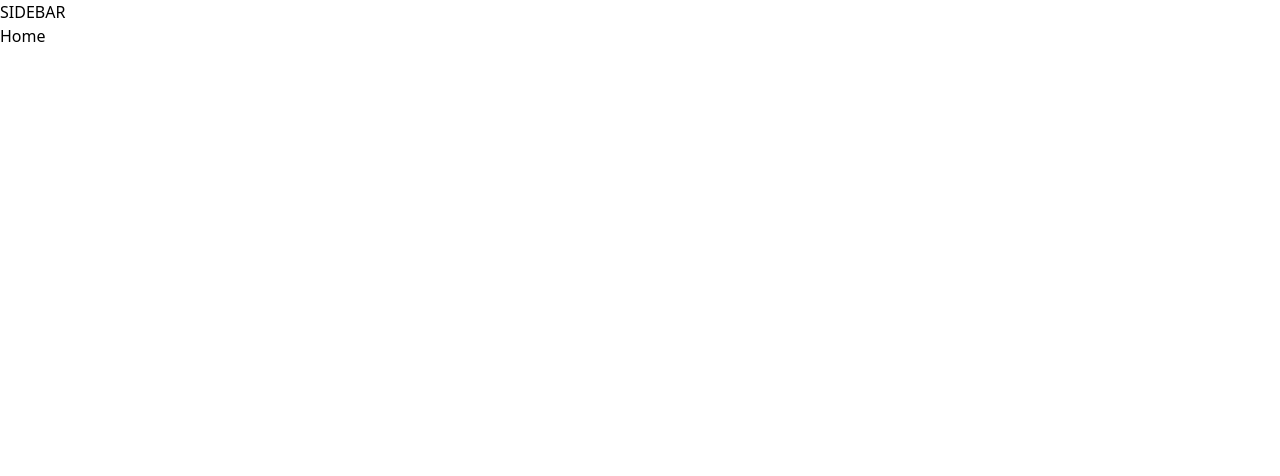
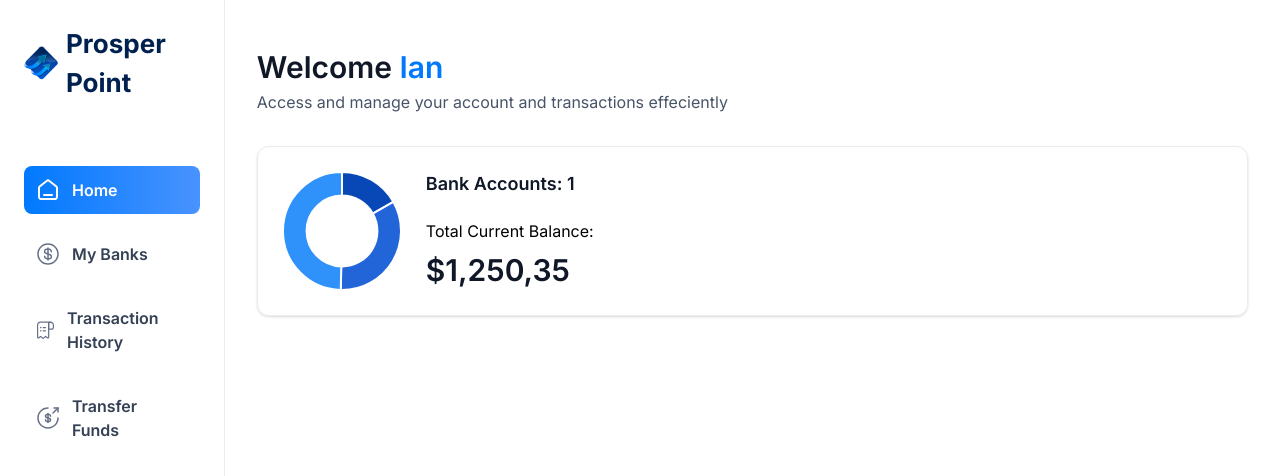
Before and after one commit to ianfrye0818/Prosper-Point, a Next.js app: page / in a window 1280 px wide. Shown: the top 476 px of the page. Built offline with nearby package versions, Linux system fonts and the light colour scheme.

Commit message:
working on mobile nav

```diff
--- a/app/(root)/layout.tsx
+++ b/app/(root)/layout.tsx
@@ -1,11 +1,32 @@
+import MobileNavBar from '@/components/MobileNavBar';
+import Sidebar from '@/components/Sidebar';
+import Image from 'next/image';
 import React, { PropsWithChildren } from 'react';
 
 export default function RootLayout({ children }: PropsWithChildren) {
+  const loggedIn = {
+    firstName: 'Ian',
+    lastName: 'Frye',
+  };
+
   return (
-    <main>
-      {/* TODO: Sidebar */}
-      SIDEBAR
-      {children}
+    <main className='flex h-screen w-full font-inter'>
+      <Sidebar user={loggedIn} />
+
+      <div className='flex size-full flex-col'>
+        <div className='root-layout'>
+          <Image
+            src={'/icons/logo.svg'}
+            width={30}
+            height={30}
+            alt={'Menu Icon'}
+          />
+          <div>
+            <MobileNavBar user={loggedIn} />
+          </div>
+        </div>
+        {children}
+      </div>
     </main>
   );
 }
--- a/app/(root)/page.tsx
+++ b/app/(root)/page.tsx
@@ -1,5 +1,27 @@
+import HeaderBox from '@/components/HeaderBox';
+import TotalBalanceBox from '@/components/TotalBalanceBox';
 import React from 'react';
 
 export default function Home() {
-  return <div>Home</div>;
+  const loggedIn = { firstName: 'Ian' };
+
+  return (
+    <section className='home'>
+      <div className='home-content'>
+        <header className='home-header'>
+          <HeaderBox
+            type='greeting'
+            title='Welcome'
+            user={loggedIn ? loggedIn.firstName : 'Guest'}
+            subtext='Access and manage your account and transactions effeciently'
+          />
+          <TotalBalanceBox
+            accounts={[]}
+            totalBanks={1}
+            totalCurrentBalance={1250.35}
+          />
+        </header>
+      </div>
+    </section>
+  );
 }
--- a/app/layout.tsx
+++ b/app/layout.tsx
@@ -25,7 +25,8 @@ export default function RootLayout({
   return (
     <html lang='en'>
       <body className={`${inter.variable} ${ibmPlexSerif.variable}`}>
-        <GlobalProviders>{children}</GlobalProviders>
+        {/* <GlobalProviders>{children}</GlobalProviders> */}
+        {children}
       </body>
     </html>
   );
--- /dev/null
+++ b/components/AnimatedCounter.tsx
@@ -0,0 +1,16 @@
+'use client';
+import React from 'react';
+import CountUp from 'react-countup';
+
+export default function AnimatedCounter({ amount }: { amount: number }) {
+  return (
+    <div className='w-full'>
+      <CountUp
+        decimal=','
+        prefix='$'
+        end={amount}
+        decimals={2}
+      />
+    </div>
+  );
+}
--- /dev/null
+++ b/components/DoughnutChart.tsx
@@ -0,0 +1,40 @@
+'use client';
+import { Doughnut } from 'react-chartjs-2';
+import { Chart as Chartjs, ArcElement, Tooltip, Legend } from 'chart.js';
+
+Chartjs.register(ArcElement, Tooltip, Legend);
+
+type Data = {
+  datasets: {
+    label: string;
+    data: number[];
+    backgroundColor: string[];
+  }[];
+  labels: string[];
+};
+
+export default function DoughnutChart({ accounts }: DoughnutChartProps) {
+  const data: Data = {
+    datasets: [
+      {
+        label: 'Banks',
+        data: [1250, 2500, 3700],
+        backgroundColor: ['#0747b6', '#2265d8', '#2f91fa'],
+      },
+    ],
+    labels: ['Bank1', 'Bank2', 'Bank3'],
+  };
+  return (
+    <Doughnut
+      data={data}
+      options={{
+        cutout: '60%',
+        plugins: {
+          legend: {
+            display: false,
+          },
+        },
+      }}
+    />
+  );
+}
--- /dev/null
+++ b/components/HeaderBox.tsx
@@ -0,0 +1,13 @@
+import React from 'react';
+
+export default function HeaderBox({ subtext, title, type = 'title', user }: HeaderBoxProps) {
+  return (
+    <div className='header-box'>
+      <h1 className='header-box-title'>
+        {title}
+        {type === 'greeting' && <span className='text-bankGradient'>&nbsp;{user}</span>}
+      </h1>
+      <p className='header-box-subtext'>{subtext}</p>
+    </div>
+  );
+}
--- /dev/null
+++ b/components/MobileNavBar.tsx
@@ -0,0 +1,5 @@
+import React from 'react';
+
+export default function MobileNavBar({ user }: MobileNavProps) {
+  return <div>MobileNavBar</div>;
+}
--- /dev/null
+++ b/components/Sidebar.tsx
@@ -0,0 +1,54 @@
+'use client';
+import Link from 'next/link';
+import React from 'react';
+import Image from 'next/image';
+import { sidebarLinks } from '@/constants';
+import { cn } from '@/lib/utils';
+import { usePathname } from 'next/navigation';
+
+export default function Sidebar({ user }: SiderbarProps) {
+  const pathName = usePathname();
+  return (
+    <section className='sidebar'>
+      <nav className='flex flex-col gap-4'>
+        <Link
+          href='/'
+          className='mb-12 cursor-pointer items-center gap-2 flex'
+        >
+          <Image
+            src='/icons/logo.svg'
+            alt='logo'
+            width={34}
+            height={34}
+            className='size=[24px] max-xl:size-14'
+          />
+          <h1 className='sidebar-logo'>Prosper Point</h1>
+        </Link>
+        {sidebarLinks.map((link) => {
+          const isActive = pathName === link.route || pathName.startsWith(`${link.route}/`);
+          return (
+            <Link
+              className={cn('sidebar-link', { 'bg-bank-gradient': isActive })}
+              key={link.label}
+              href={link.route}
+            >
+              <div className='relative size-6'>
+                <Image
+                  src={link.imgURL}
+                  alt={link.label}
+                  fill
+                  className={cn({
+                    'brightness-[3] invert-0': isActive,
+                  })}
+                />
+              </div>
+              <p className={cn('sidebar-label', { '!text-white': isActive })}>{link.label}</p>
+            </Link>
+          );
+        })}
+        USER
+      </nav>
+      FOOTER
+    </section>
+  );
+}
--- /dev/null
+++ b/components/TotalBalanceBox.tsx
@@ -0,0 +1,26 @@
+import React from 'react';
+import AnimatedCounter from './AnimatedCounter';
+import DoughnutChart from './DoughnutChart';
+
+export default function TotalBalanceBox({
+  accounts = [],
+  totalBanks,
+  totalCurrentBalance,
+}: TotlaBalanceBoxProps) {
+  return (
+    <section className='total-balance'>
+      <div className='total-balance-chart'>
+        <DoughnutChart accounts={accounts} />
+      </div>
+      <div className='flex flex-col gap-6'>
+        <h2 className='header-2'>Bank Accounts: {totalBanks}</h2>
+        <div className='flex flex-col gap-2'>
+          <p className='total-balance-lable'>Total Current Balance:</p>
+          <div className='total-balance-amount flex-center gap-2'>
+            <AnimatedCounter amount={totalCurrentBalance} />
+          </div>
+        </div>
+      </div>
+    </section>
+  );
+}
--- a/package.json
+++ b/package.json
@@ -9,6 +9,7 @@
     "lint": "next lint"
   },
   "dependencies": {
+    "chart.js": "^4.4.2",
     "class-variance-authority": "^0.7.0",
     "clsx": "^2.1.1",
     "lucide-react": "^0.378.0",
@@ -16,6 +17,8 @@
     "next-themes": "^0.3.0",
     "query-string": "^9.0.0",
     "react": "^18",
+    "react-chartjs-2": "^5.2.0",
+    "react-countup": "^6.5.3",
     "react-dom": "^18",
     "tailwind-merge": "^2.3.0",
     "tailwindcss-animate": "^1.0.7"
```
Also changed, not shown: lib/utils.ts (+47 -63 lines), 1 other file (tests, documents, lock files or other folders).
